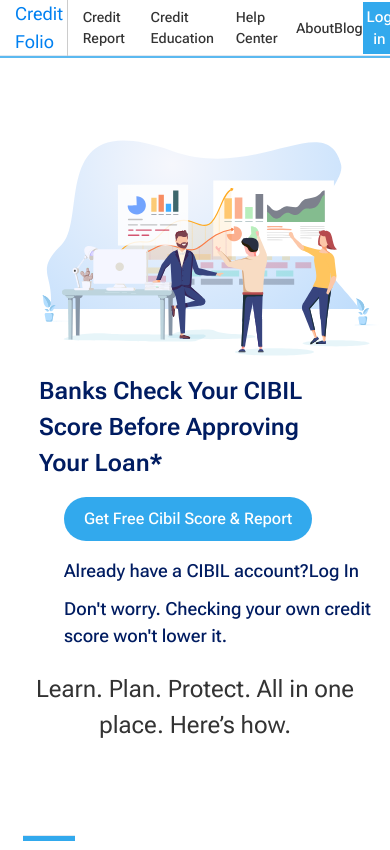
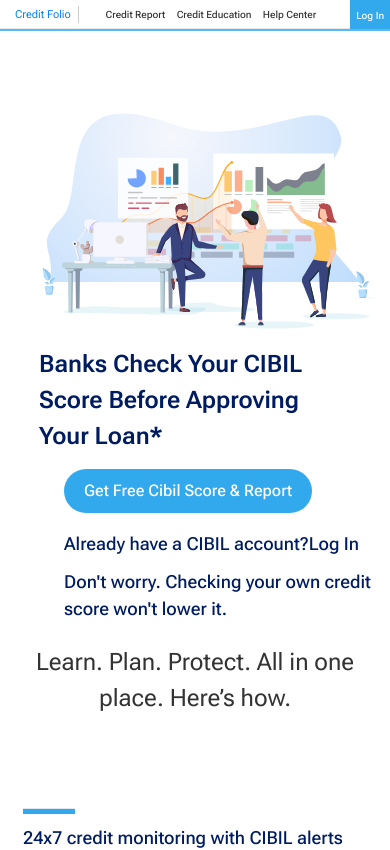
Before and after one commit to anshul-010/Credit-Folio, a React (Create React App) app: page / in a window 390 px wide. Shown: the top 850 px of the page. Built offline with nearby package versions, Linux system fonts and the light colour scheme.

Commit message:
fakeCode

```diff
--- a/src/CSS/navbar.css
+++ b/src/CSS/navbar.css
@@ -48,6 +48,40 @@
     color: rgb(6, 84, 87);
 }
 
-.pages p:hover{
+/* .pages p:hover{
     cursor: pointer;
+    color: #0080f1;
+    text-decoration: underline #0080f1 2px;
+
 }
+ */
+
+
+
+@media screen and (max-width: 700px){
+    .logo{
+        width: 20%;
+        font-size: 11px;
+    }
+
+    /* .navbar p{
+        display: none;
+    } */
+
+    .about-p{
+        display: none;
+    }
+    .blog-p{
+        display: none;
+    }
+    .pages p{
+        font-size: 10px;
+    }
+
+    .btn{
+        width: 12%;
+    }
+    .login-btn{
+        font-size: 10px;
+    }
+}
--- a/src/components/Topbar.jsx
+++ b/src/components/Topbar.jsx
@@ -1,21 +1,23 @@
 import React from 'react'
 import "../CSS/navbar.css"
 import { Link } from 'react-router-dom'
+import { AiOutlineMenu } from 'react-icons/ai'
 
 export const Topbar = () => {
   return (
     <div>
+      <AiOutlineMenu className='hamburgger' style={{display:'none'}}/>
         <div className='navbar' style={{border: 'none'}}>
             <div className='logo'><Link to='/'>Credit Folio</Link></div>
             <div className="pages">
               <Link to='/creditreport'><p>Credit Report</p></Link>
               <Link to='/education'><p>Credit Education</p></Link>
               <Link to='/helpcenter'><p>Help Center</p></Link>
-              <Link to='/about'><p>About</p></Link>
-              <Link to='/blog'><p>Blog</p></Link>
+              <Link to='/about'><p className='about-p' >About</p></Link>
+              <Link to='/blog'><p className='blog-p' >Blog</p></Link>
             </div>
             <div className='btn'>
-            <Link to='/login'> <button className='login-btn'>Log in</button></Link>
+            <Link to='/login'> <button className='login-btn'>Log In</button></Link>
             </div>
 
         </div>
--- a/src/components/UserDetails/Navbar.jsx
+++ b/src/components/UserDetails/Navbar.jsx
@@ -26,7 +26,7 @@ const Navbar = () => {
     <Box  justifyContent='flex-end' display='flex' w='fit-content' border='solid 1px #ccc'  m='10px 0 10px auto' p='5px 2rem' bg='' gap='0 10px'>
       <Link>⌛Upgrade</Link>
       <Link>📝English</Link>
-      <Link>👤 {username}</Link>
+      <Link>🙍‍♂️ {username}</Link>
       <Link to='/' onClick={handleLogout}>🔑 Logout</Link>
     </Box>
     <Box pos='sticky'  as='nav' justifyContent='flex-end' display='flex' border='solid 1px #ccc'  m='0 0 0 0' bg='#fff' >
```
